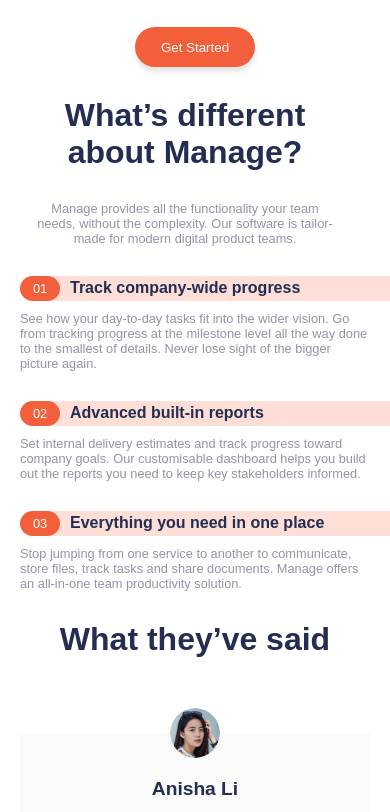
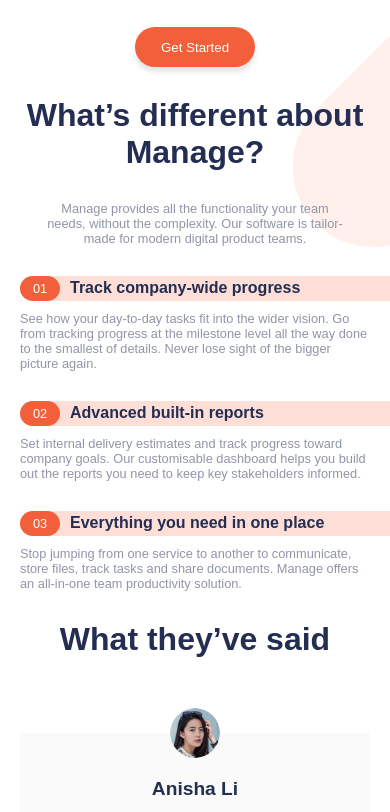
Before and after one commit to hoc245/manage-landing-page, a plain HTML site: page index.html in a window 390 px wide. Shown: the part 688-1500 px from the top of the page. Drawn offline with nearby package versions, Linux system fonts and the light colour scheme; a web font is replaced by a local one.

Commit message:
Add files via upload

```diff
--- a/style/_body.scss
+++ b/style/_body.scss
@@ -2,6 +2,7 @@ main {
     width: 100%;
     height: 100%;
     min-height: 100vh;
+    overflow-y: hidden;
 }
 
 #intro-section {
@@ -24,6 +25,7 @@ main {
                 font-size: 2.5rem;
                 line-height: 2.8rem;
                 margin-bottom: 30px;
+                color:var(--primary-dark-blue);
             }
             .content {
                 max-width: 400px;
@@ -79,15 +81,32 @@ main {
     }
 }
 #about-section {
+    position: relative;
     width: 100%;
     padding:0px 20px;
+    &::before {
+        content:'';
+        position: absolute;
+        width: 50%;
+        height: 100%;
+        display:block;
+        top:0;
+        left:0;
+        background-image: url('../assets/img/bg-tablet-pattern.svg');
+        background-size: cover;
+        background-repeat: no-repeat;
+        background-position: right top;
+        z-index: -1;
+        transform: translate(-50%,50%);
+    }
     #about-container {
         width: 100%;
         max-width: 1000px;
         margin:0px auto;
         display: flex;
-        align-items: flex-start;
+        align-items: stretch;
         #about-content {
+            position: relative;
             width: 50%;
             padding-right: 20px;
             .about-content-title {
@@ -138,11 +157,19 @@ main {
 }
 @media only screen and (max-width:700px) {
     #about-section {
+        &::before{
+            height: 300px;
+            transform: translate(50%,-50%);
+            background-position: left bottom;
+            left:auto;
+            right:0;
+        }
         #about-container {
             flex-direction: column;
             #about-content {
                 text-align: center;
                 width: 100%;
+                padding-right: 0px;
                 .about-content-text {
                     margin:0px auto;
                     margin-bottom: 30px;
@@ -261,7 +288,8 @@ main {
         display: none;
         width: 100%;
         padding:0px 20px;
-        margin-bottom: 40px;
+        margin-bottom: 60px;
+        margin-top: 60px;
         justify-content: center;
         .slider-target-icon {
             display:block;
```
Also changed, not shown: style/style.css, 1 other file.
